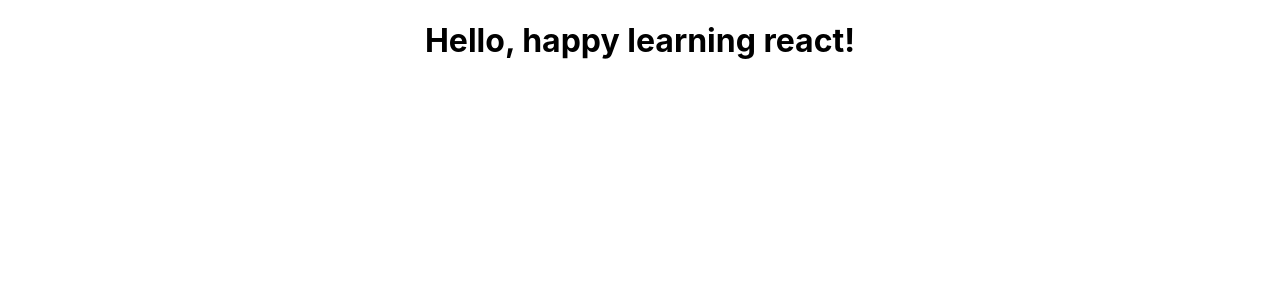
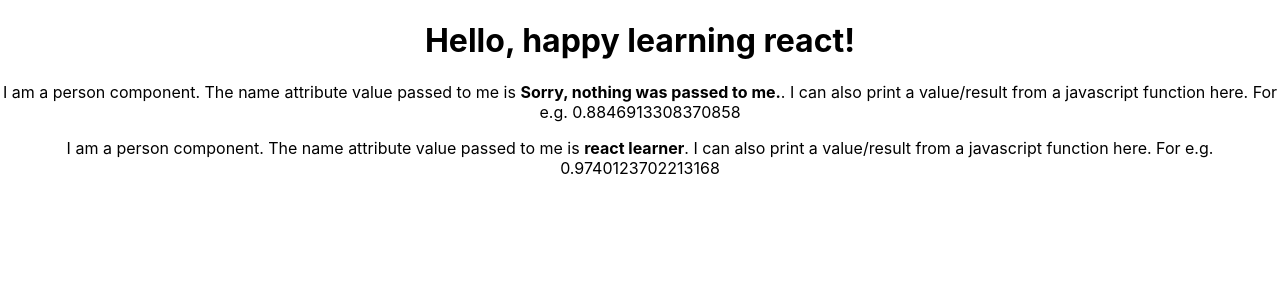
Before and after one commit to toneeraj/learn-react-app, a React (Create React App) app: page / in a window 1280 px wide. Shown: the top 300 px of the page. Built offline with nearby package versions, Linux system fonts and the light colour scheme.

Commit message:
created a person component and accessed via props

```diff
--- a/src/App.js
+++ b/src/App.js
@@ -1,11 +1,15 @@
 import React, { Component } from 'react';
 import './App.css';
+
+import Person from './Person/Person';
 
 class App extends Component {
   render() {
     return (
       <div className="App">
         <h1>Hello, happy learning react!</h1>
+        <Person />
+        <Person name="react learner" />
       </div>
     );
   }
--- /dev/null
+++ b/src/Person/Person.js
@@ -0,0 +1,20 @@
+import React from 'react';
+//This is a component defined as a JS function.
+//It can have a reference to its own css here.
+//This will be accessed inside the App.js which is ROOT in our case.
+//This should always return a React DOM. <p> tag used is from React library.
+
+const person = (props) => {
+    let isNamePresent = '';
+    if (props.name == null) {
+        isNamePresent = 'Sorry, nothing was passed to me.';
+    } else {
+        isNamePresent = props.name;
+    }
+    return (
+    <p>I am a person component. The name attribute value passed to me is <b>{isNamePresent}</b>.
+    I can also print a value/result from a javascript function here. For e.g. {Math.random()} </p>
+    );
+}
+
+export default person;
```
Also changed, not shown: public/README-work.md (deleted), 2 other files (tests, documents, lock files or other folders).
